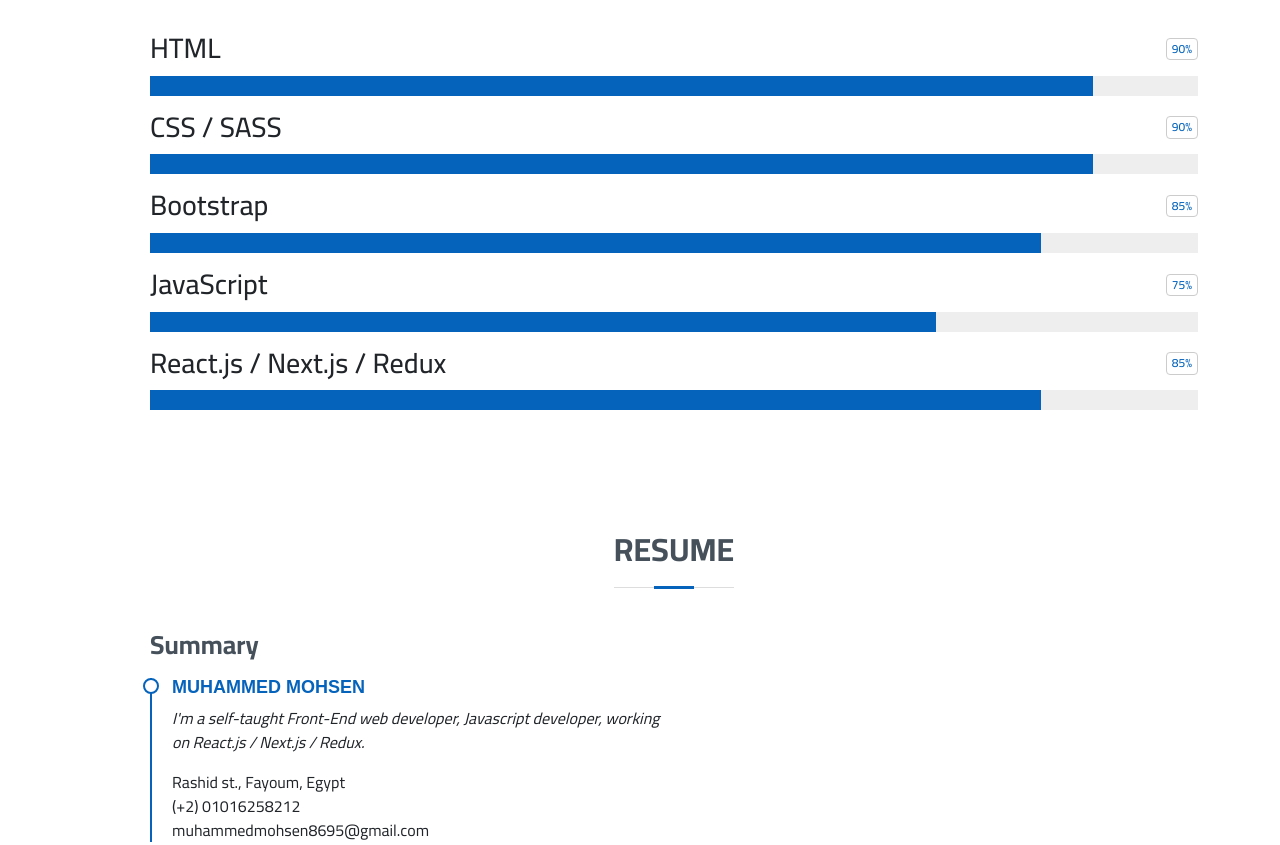
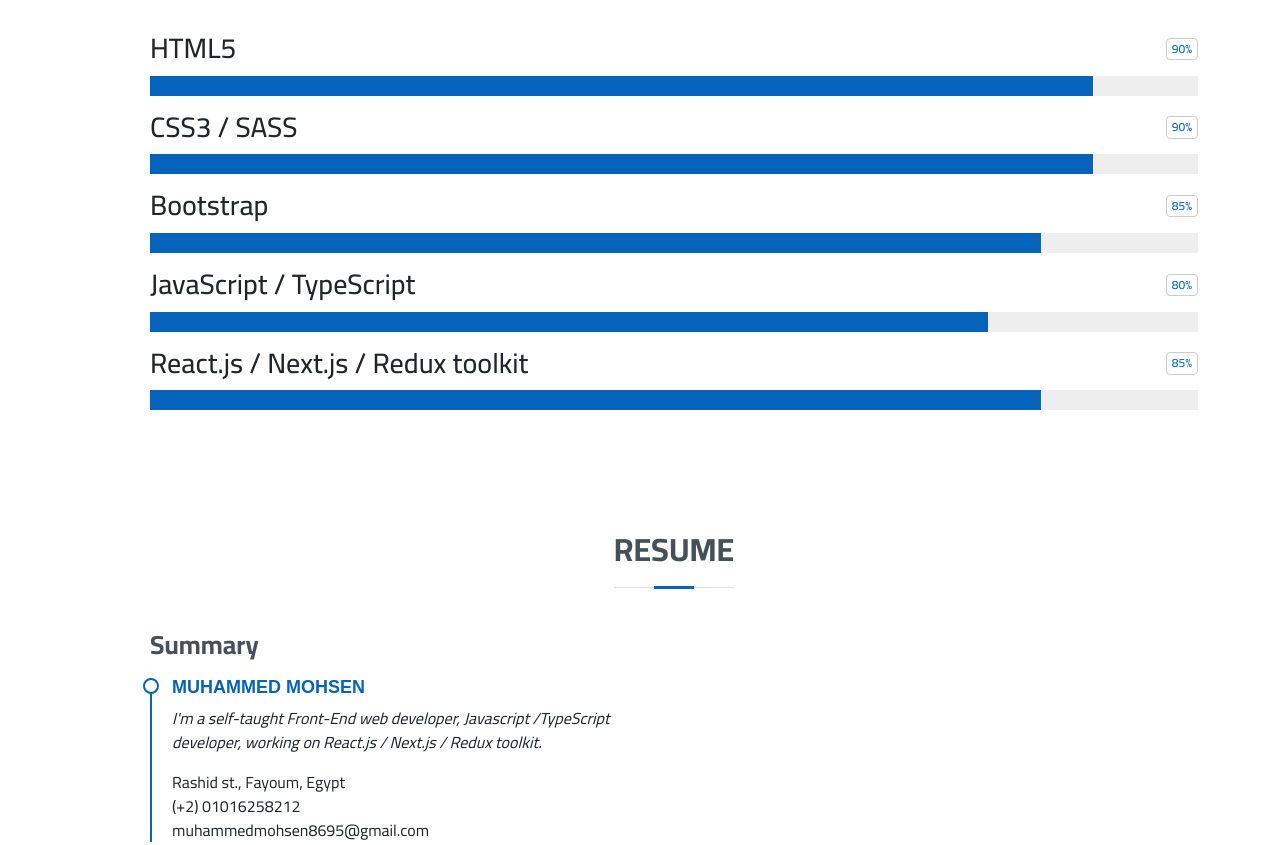
Before and after one commit to MuhammedMohsenn/My-Resume, a plain HTML site: page index.html in a window 1280 px wide. Shown: the part 1649-2494 px from the top of the page. Drawn offline with nearby package versions, Linux system fonts and the light colour scheme.

Commit message:
added Typescript to skills

```diff
--- a/app.js
+++ b/app.js
@@ -76,7 +76,10 @@ window.addEventListener("scroll", () => {
 });
 
 scrlToTopBtn.addEventListener("click", () => {
-  window.scroll(0, 0);
+  window.scroll({
+    top: 0,
+    behavior: "smooth"
+  });
 });
 
 window.addEventListener("load", () => {
--- a/index.html
+++ b/index.html
@@ -102,7 +102,7 @@
               <h1 class="main-heading">About</h1>
               <p>
                 My name is Muhammed Mohsen, I'm a web developer, working on
-                React.js / Next.js / Redux, HTML5, CSS3, JavaScript and
+                React.js / Next.js / Redux toolkit, JavaScript / TypeScript, HTML5, CSS3 and
                 Bootstrap.
               </p>
             </div>
@@ -175,13 +175,13 @@
             <div class="col-md-12">
               <div class="skills">
                 <div class="skill">
-                  <h3>HTML <span>90%</span></h3>
+                  <h3>HTML5 <span>90%</span></h3>
                   <div class="the-progress">
                     <span style="width: 90%"></span>
                   </div>
                 </div>
                 <div class="skill">
-                  <h3>CSS / SASS <span>90%</span></h3>
+                  <h3>CSS3 / SASS <span>90%</span></h3>
                   <div class="the-progress">
                     <span style="width: 90%"></span>
                   </div>
@@ -193,13 +193,13 @@
                   </div>
                 </div>
                 <div class="skill">
-                  <h3>JavaScript <span>75%</span></h3>
+                  <h3>JavaScript / TypeScript<span>80%</span></h3>
                   <div class="the-progress">
-                    <span style="width: 75%"></span>
+                    <span style="width: 80%"></span>
                   </div>
                 </div>
                 <div class="skill">
-                  <h3>React.js / Next.js / Redux <span>85%</span></h3>
+                  <h3>React.js / Next.js / Redux toolkit <span>85%</span></h3>
                   <div class="the-progress">
                     <span style="width: 85%"></span>
                   </div>
@@ -223,8 +223,7 @@
                 <h4>Muhammed Mohsen</h4>
                 <p>
                   <em
-                    >I'm a self-taught Front-End web developer, Javascript
-                    developer, working on React.js / Next.js / Redux.</em
+                    >I'm a self-taught Front-End web developer, Javascript /TypeScript developer, working on React.js / Next.js / Redux toolkit.</em
                   >
                 </p>
                 <ul>
```
